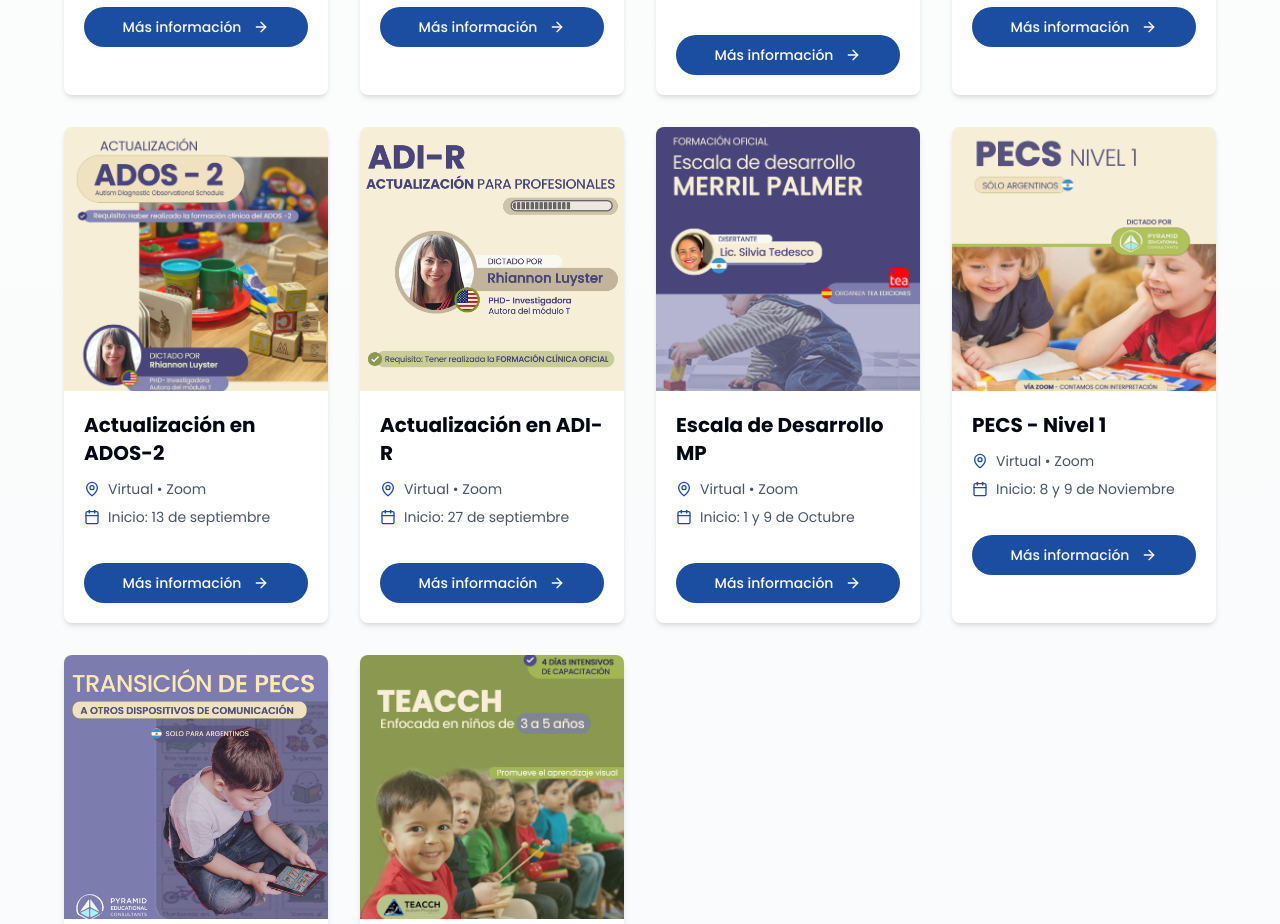
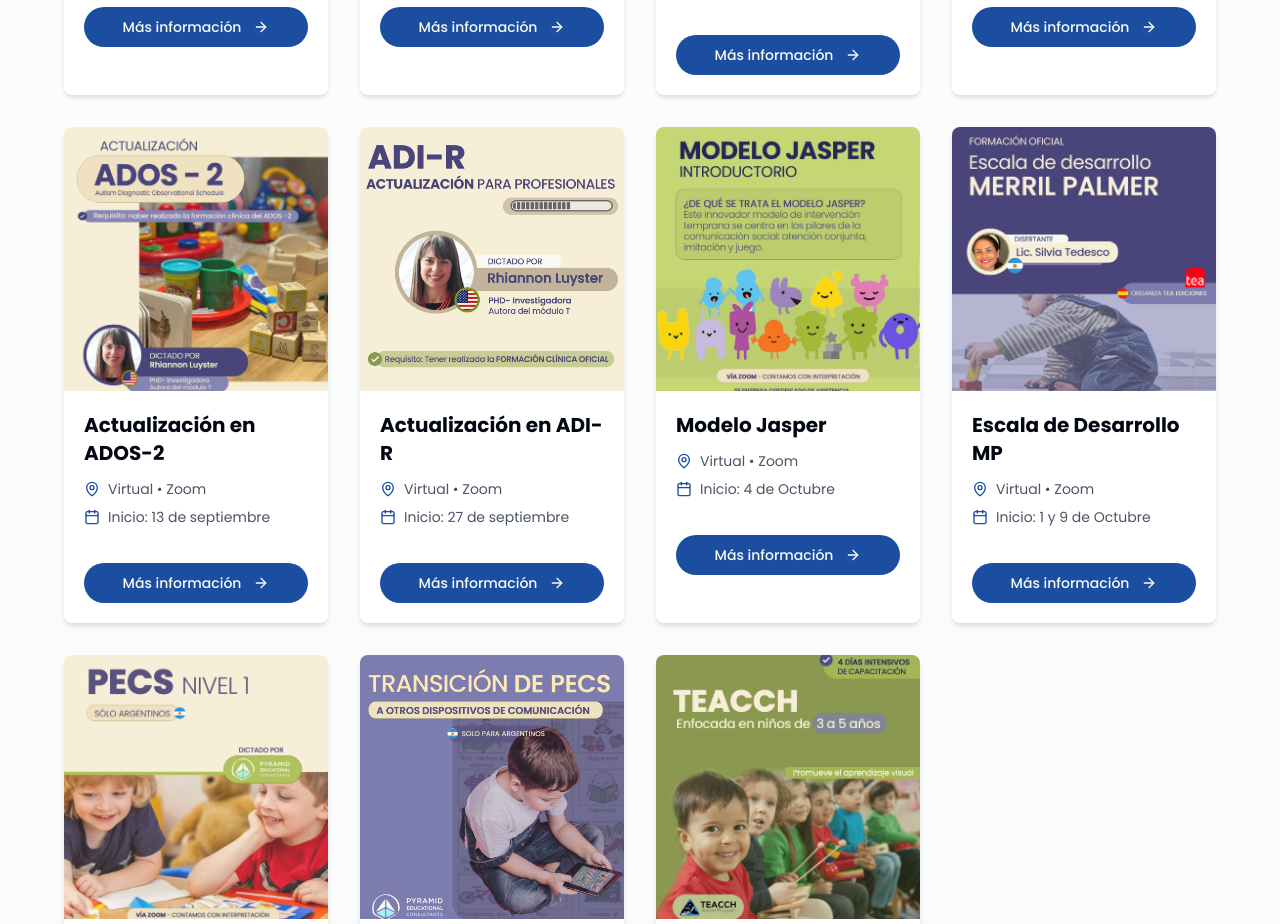
Before and after one commit to tomaslami/act-upd, a Next.js app: page /cursos in a window 1280 px wide. Shown: the part 1303-2227 px from the top of the page. Built offline with nearby package versions, Linux system fonts and the light colour scheme; no server answers.

Commit message:
feat: add new course "Modelo Jasper" with details and image; update course IDs for consistency

```diff
--- a/src/app/cursos/page.tsx
+++ b/src/app/cursos/page.tsx
@@ -124,6 +124,16 @@ const courses: Course[] = [
   },
   {
     id: "11",
+    title: "Modelo Jasper",
+    date: "Inicio: 4 de Octubre",
+    image: "/cursos/POSTEO_JASPER.png",
+    location: "Virtual • Zoom",
+    href: "/cursos/modelo-jasper",
+    category: "evaluacion",
+    month: "octubre",
+  },
+  {
+    id: "12",
     title: "Escala de Desarrollo MP",
     date: "Inicio: 1 y 9 de Octubre",
     image: "/cursos/POSTEO_MERRIL_OCTUBRE.png",
@@ -133,7 +143,7 @@ const courses: Course[] = [
     month: "octubre",
   },
   {
-    id: "12",
+    id: "13",
     title: "PECS - Nivel 1",
     date: "Inicio: 8 y 9 de Noviembre",
     image: "/cursos/pecs_posteo.png",
@@ -143,7 +153,7 @@ const courses: Course[] = [
     month: "noviembre",
   },
   {
-    id: "13",
+    id: "14",
     title: "Transicion",
     date: "Inicio: 29 de Noviembre",
     image: "/cursos/posteo_transicion.png",
@@ -153,7 +163,7 @@ const courses: Course[] = [
     month: "noviembre",
   },
   {
-    id: "14",
+    id: "15",
     title: "Formación TEACCH",
     date: "Inicio: 1 al 5 de Diciembre",
     image: "/cursos/posteo_teacch.png",
```
Also changed, not shown: public/cursos/POSTEO_JASPER.png (added).
